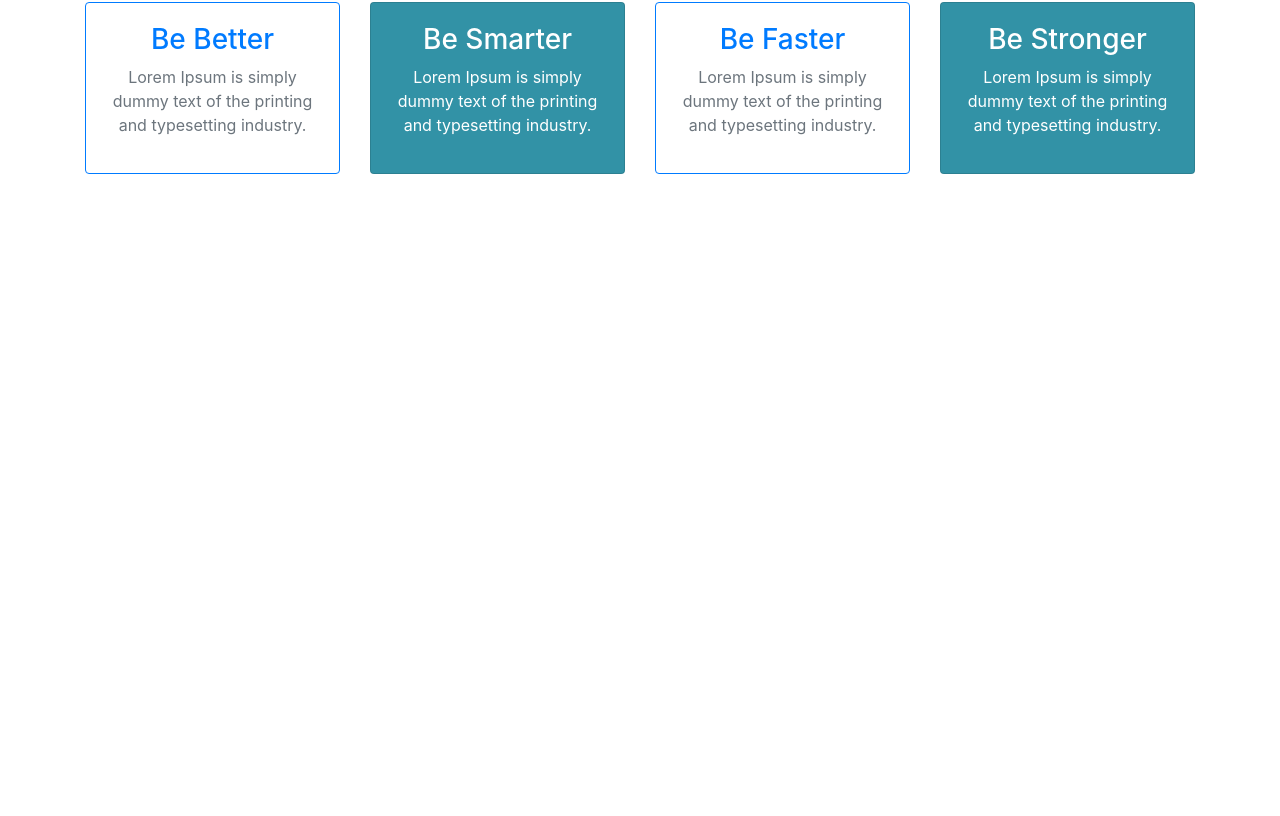
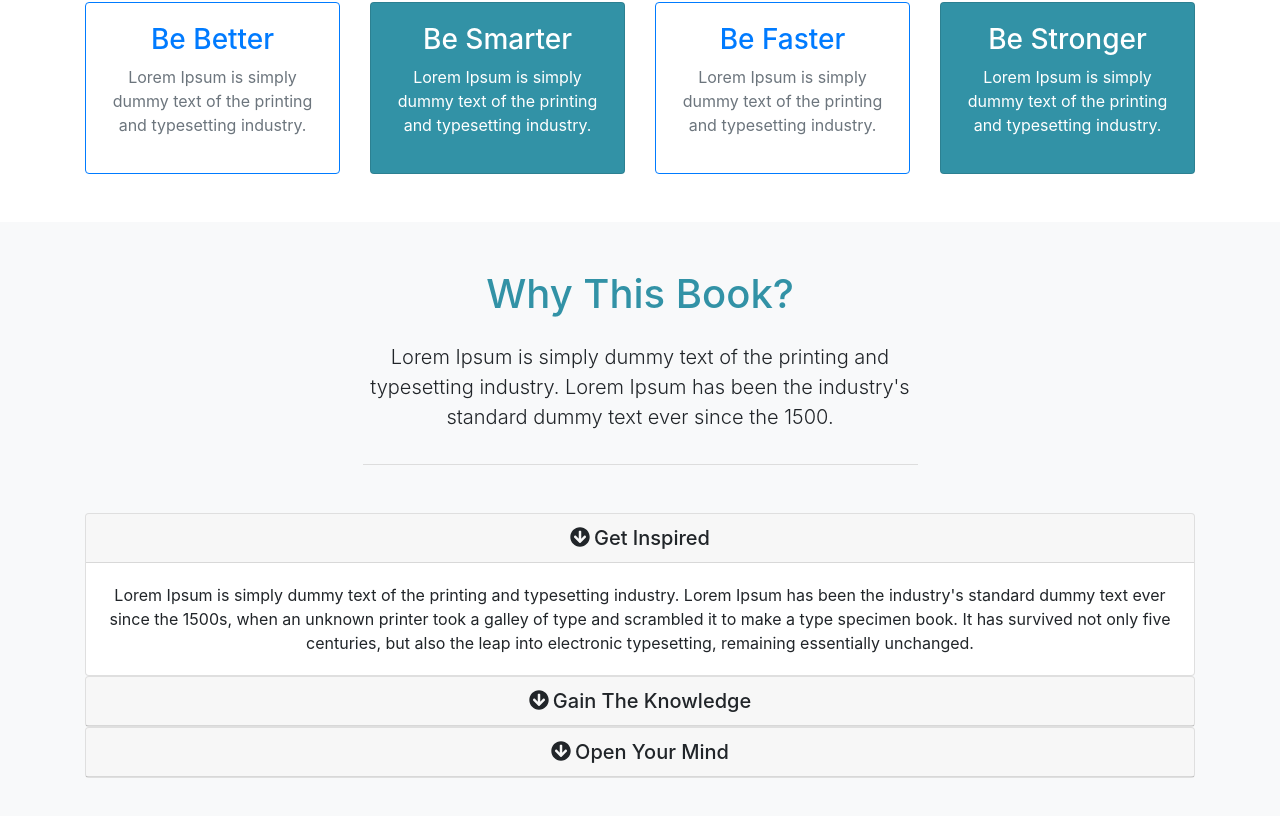
Before and after one commit to avnikolaou/bootstrap-4-themes, a React (Create React App) app: page /Mizuxe in a window 1280 px wide. Shown: the part 965-1781 px from the top of the page. Before the commit the page ends 1187 px from the top, so only its background shows below. Built offline with nearby package versions, Linux system fonts and the light colour scheme.

Commit message:
fix: project 2 about section

```diff
--- a/src/App.js
+++ b/src/App.js
@@ -3,12 +3,12 @@ import {BrowserRouter, Route} from 'react-router-dom';
 import './Projects/Home/App.css';
 import { library } from '@fortawesome/fontawesome-svg-core'
 import { fab } from '@fortawesome/free-brands-svg-icons'
-import { faCheckSquare, faCheck, faArrowRight, faEnvelopeOpen } from '@fortawesome/free-solid-svg-icons'
+import { faCheckSquare, faCheck, faArrowRight, faEnvelopeOpen, faArrowCircleDown } from '@fortawesome/free-solid-svg-icons'
 import  Home  from "./Projects/Home/Home"
 import Looplab from "./Projects/LoopLab_Social_Theme/Looplab";
 import Mizuxe from "./Projects/Mizuxe_Book_Theme/Mizuxe";
 
-library.add(fab, faCheckSquare, faCheck, faArrowRight, faEnvelopeOpen);
+library.add(fab, faCheckSquare, faCheck, faArrowRight, faEnvelopeOpen, faArrowCircleDown);
 
 class App extends Component {
 
--- /dev/null
+++ b/src/Projects/Mizuxe_Book_Theme/About.js
@@ -0,0 +1,92 @@
+import React, { Component } from 'react'
+import { FontAwesomeIcon} from "@fortawesome/react-fontawesome";
+
+class About extends Component{
+
+    render() {
+        return (
+            <section id="about" className={"py-5 text-center bg-light"}>
+                <div className={"container"}>
+                    <div className={"row"}>
+                        <div className={"col"}>
+                            <div className={"info-header mb-5"}>
+                                <h1 className={"pb-3"}>
+                                    Why This Book?
+                                </h1>
+                                <p className={"lead pb-3"}>
+                                    Lorem Ipsum is simply dummy text of the printing and typesetting industry.
+                                    Lorem Ipsum has been the industry's standard dummy text ever since the 1500.
+                                </p>
+                            </div>
+
+                            {/*ACCORDION*/}
+                            <div id="accordion">
+                                <div className={"card"}>
+                                    <div className={"card-header"}>
+                                        <h5 className={"mb-0"}>
+                                            <div href="#collapse1" data-toggle="collapse" data-parent="#accordion">
+                                                <FontAwesomeIcon icon="arrow-circle-down" className={"mr-1"}/>Get Inspired
+                                            </div>
+                                        </h5>
+                                    </div>
+
+                                    <div id={"collapse1"} className={"collapse show"}>
+                                        <div className={"card-body"}>
+                                            Lorem Ipsum is simply dummy text of the printing and typesetting industry.
+                                            Lorem Ipsum has been the industry's standard dummy text ever since the 1500s,
+                                            when an unknown printer took a galley of type and scrambled it to make a
+                                            type specimen book. It has survived not only five centuries, but also the
+                                            leap into electronic typesetting, remaining essentially unchanged.
+                                        </div>
+                                    </div>
+                                </div>
+
+                                <div className={"card"}>
+                                    <div className={"card-header"}>
+                                        <h5 className={"mb-0"}>
+                                            <div href="#collapse2" data-toggle="collapse" data-parent="#accordion">
+                                                <FontAwesomeIcon icon="arrow-circle-down" className={"mr-1"}/>Gain The Knowledge
+                                            </div>
+                                        </h5>
+                                    </div>
+
+                                    <div id={"collapse2"} className={"collapse"}>
+                                        <div className={"card-body"}>
+                                            Lorem Ipsum is simply dummy text of the printing and typesetting industry.
+                                            Lorem Ipsum has been the industry's standard dummy text ever since the 1500s,
+                                            when an unknown printer took a galley of type and scrambled it to make a
+                                            type specimen book. It has survived not only five centuries, but also the
+                                            leap into electronic typesetting, remaining essentially unchanged.
+                                        </div>
+                                    </div>
+                                </div>
+
+                                <div className={"card"}>
+                                    <div className={"card-header"}>
+                                        <h5 className={"mb-0"}>
+                                            <div href="#collapse3" data-toggle="collapse" data-parent="#accordion">
+                                                <FontAwesomeIcon icon="arrow-circle-down" className={"mr-1"}/>Open Your Mind
+                                            </div>
+                                        </h5>
+                                    </div>
+
+                                    <div id={"collapse3"} className={"collapse"}>
+                                        <div className={"card-body"}>
+                                            Lorem Ipsum is simply dummy text of the printing and typesetting industry.
+                                            Lorem Ipsum has been the industry's standard dummy text ever since the 1500s,
+                                            when an unknown printer took a galley of type and scrambled it to make a
+                                            type specimen book. It has survived not only five centuries, but also the
+                                            leap into electronic typesetting, remaining essentially unchanged.
+                                        </div>
+                                    </div>
+                                </div>
+                            </div>
+                        </div>
+                    </div>
+                </div>
+            </section>
+        )
+    }
+}
+
+export default About
--- a/src/Projects/Mizuxe_Book_Theme/App.css
+++ b/src/Projects/Mizuxe_Book_Theme/App.css
@@ -32,6 +32,13 @@
 #boxes .custom-box {
   background-color: #3292a6; }
 
+#about h1 {
+  color: #3292a6; }
+#about .info-header {
+  width: 50%;
+  margin: auto;
+  border-bottom: 1px #ddd solid; }
+
 @media (max-width: 768px) {
   #showcase {
     min-height: 500px; }
--- a/src/Projects/Mizuxe_Book_Theme/App.scss
+++ b/src/Projects/Mizuxe_Book_Theme/App.scss
@@ -47,6 +47,16 @@ $primary-overlay: rgba(50, 146, 166, 0.75);
   }
 }
 
+#about {
+  h1 {
+    color: $primary;
+  }
+  .info-header {
+    width: 50%;
+    margin: auto;
+    border-bottom: 1px #ddd solid;
+  }
+}
 
 @media (max-width: 768px) {
   #showcase {
--- a/src/Projects/Mizuxe_Book_Theme/Mizuxe.js
+++ b/src/Projects/Mizuxe_Book_Theme/Mizuxe.js
@@ -3,6 +3,7 @@ import Nav from "./Nav";
 import Showcase from "./Showcase";
 import Newsletter from "./Newsletter";
 import Boxes from "./Boxes";
+import About from "./About";
 
 class Mizuxe extends Component{
 
@@ -13,6 +14,7 @@ class Mizuxe extends Component{
                 <Showcase/>
                 <Newsletter/>
                 <Boxes/>
+                <About/>
             </div>
 
         )
```
Also changed, not shown: 2 other files (tests, documents, lock files or other folders).
